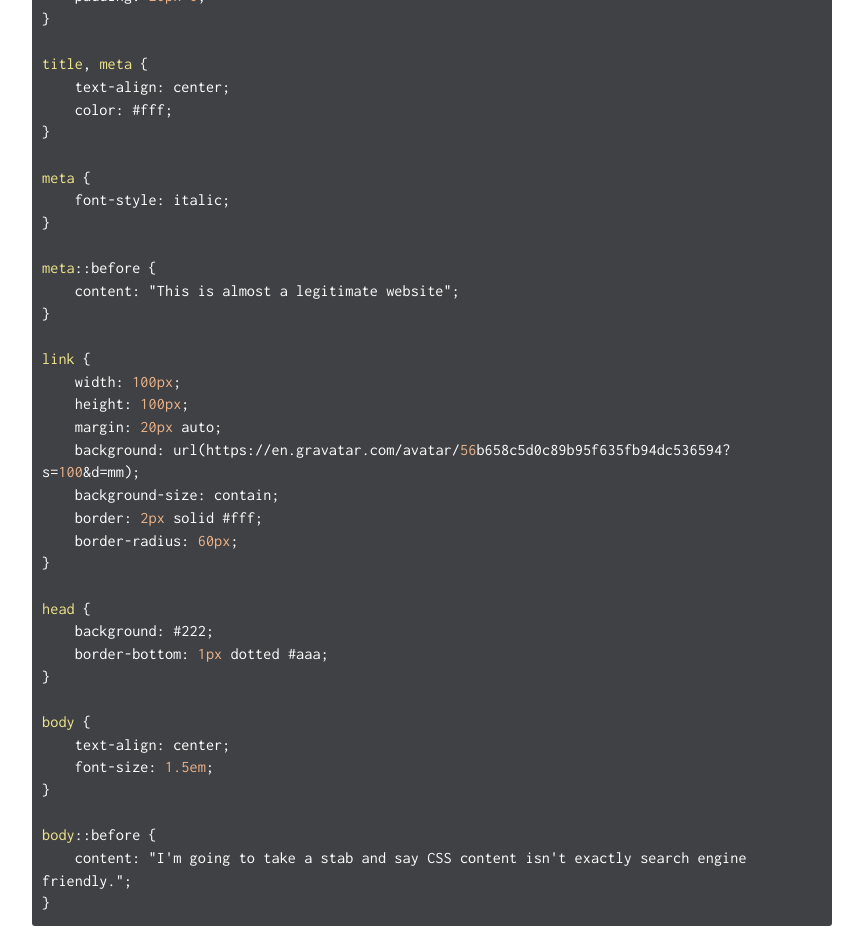
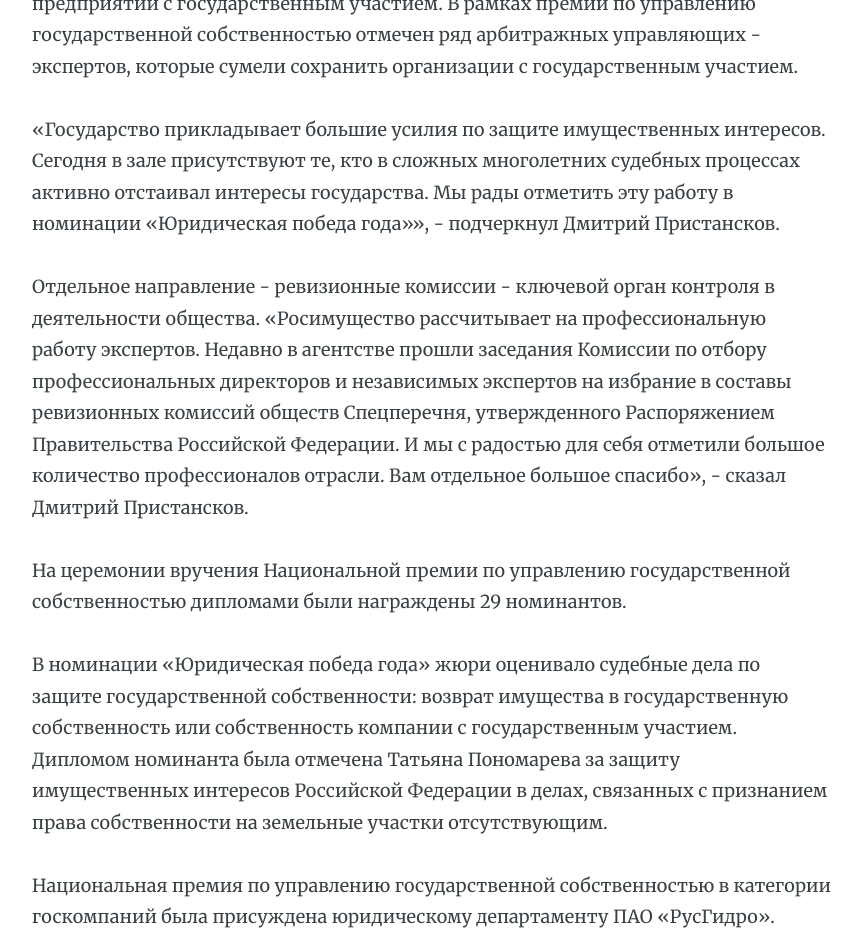
Before and after one commit to dennisd1/prize, a Jekyll site: the page built from _posts/2016-12-18-extreme-css-zen-garden.md, in a window 1280 px wide and 1400 px high, scrolled down 1708 px. Shown: the top 952 px of the window, without its empty margins (208-1071 px from the left). Built offline with Jekyll 4.4.1, drawn with Linux system fonts in a browser that asks for light colours; nearby versions of some CDN libraries; some of the changed text lies outside the part shown.

Commit message:
Update 2016-12-18-extreme-css-zen-garden.md

```diff
--- a/_posts/2016-12-18-extreme-css-zen-garden.md
+++ b/_posts/2016-12-18-extreme-css-zen-garden.md
@@ -20,199 +20,34 @@ permalink: /tips/2016/12/18/press-release.html
 
 [<img src="/a/rosim2016.jpg" alt="extreme css zen garden">](http://cyan-accordion.cloudvent.net/index.html)
 
-And the CSS to go with that.
+С приветственным словом к организаторам и участникам церемонии обратился руководитель Росимущества Дмитрий Пристансков.
 
-{% highlight css %}
-html {
-    font-family: Helvetica, Arial, sans-serif;
-    height: 100%;
-    background: #eee;
-}
+Дмитрий Пристансков отметил вклад Экспертно-консультационного совета при Росимуществе в повышение эффективности и прозрачности управления государственным имуществом. Результатом работы совета за прошедшие годы стали экспертные заключения и методические рекомендации по различным направлениям деятельности агентства, многие из которых в дальнейшем были направлены в Правительство РФ и Минэкономразвития России.
 
-head, title, meta, link {
-    display: block;
-}
+В настоящее время большая работа ведется в части предотвращения банкротств предприятий с государственным участием. В рамках премии по управлению государственной собственностью отмечен ряд арбитражных управляющих - экспертов, которые сумели сохранить организации с государственным участием.
 
-title {
-    font-size: 5em;
-    padding: 20px 0;
-}
+«Государство прикладывает большие усилия по защите имущественных интересов. Сегодня в зале присутствуют те, кто в сложных многолетних судебных процессах активно отстаивал интересы государства. Мы рады отметить эту работу в номинации «Юридическая победа года»», - подчеркнул Дмитрий Пристансков.
 
-title, meta {
-    text-align: center;
-    color: #fff;
-}
+Отдельное направление - ревизионные комиссии - ключевой орган контроля в деятельности общества.  «Росимущество рассчитывает на профессиональную работу экспертов. Недавно в агентстве прошли заседания Комиссии по отбору профессиональных директоров и независимых экспертов на избрание в составы ревизионных комиссий обществ Спецперечня, утвержденного Распоряжением Правительства Российской Федерации. И мы с радостью для себя отметили большое количество профессионалов отрасли. Вам отдельное большое спасибо», - сказал Дмитрий Пристансков.
 
-meta {
-    font-style: italic;
-}
+На церемонии вручения Национальной премии по управлению государственной собственностью дипломами были награждены 29 номинантов.
 
-meta::before {
-    content: "This is almost a legitimate website";
-}
+В номинации «Юридическая победа года» жюри оценивало судебные дела по защите государственной собственности: возврат имущества в государственную собственность или собственность компании с государственным участием. Дипломом номинанта была отмечена Татьяна Пономарева за защиту имущественных интересов Российской Федерации в делах, связанных с признанием права собственности на земельные участки отсутствующим.
 
-link {
-    width: 100px;
-    height: 100px;
-    margin: 20px auto;
-    background: url(https://en.gravatar.com/avatar/56b658c5d0c89b95f635fb94dc536594?s=100&d=mm);
-    background-size: contain;
-    border: 2px solid #fff;
-    border-radius: 60px;
-}
+Национальная премия по управлению государственной собственностью в категории госкомпаний была присуждена юридическому департаменту ПАО «РусГидро».
 
-head {
-    background: #222;
-    border-bottom: 1px dotted #aaa;
-}
+Дипломом лауреата было отмечено Управление правового обеспечения и судебной защиты Росимущества (судебный спор по вопросу «золотых парашютов» ПАО Ростелеком). Дипломами номинантов в категории «Арбитражный управляющий года» за заслуги арбитражных управляющих, обеспечивших сохранность предприятий с государственным участием и рабочих мест, были отмечены Юлия Устимова и Анатолий Селищев. Лауреатами премии стали Александр Петров и Виктор Костомаров (ведение процедуры банкротства АО «Балтийский завод»).
 
-body {
-    text-align: center;
-    font-size: 1.5em;
-}
+Номинантами премии в номинации «Эффективная ревизионная деятельность» стали Олег Дранко и Наталия Анникова (за руководство ревизионной комиссией ОАО "РЖД").  Дипломом лауреата была отмечена ревизионная комиссия "ОРКК" за командную работу под руководством независимого эксперта Александра Полтавцева, эффективное взаимодействие с профильными подразделениями Росимущества и ГК «Роскосмос», выработку рекомендаций, направленных на повышение эффективности деятельности, позволивших минимизировать существенные правовые риски. Дипломом лауреата отмечена ревизионная комиссия ПАО «АЭРОФЛОТ» за организацию эффективной работы и взаимодействие с менеджментом и структурными подразделениями компании.
 
-body::before {
-    content: "I'm going to take a stab and say CSS content isn't exactly search engine friendly.";
-}
-{% endhighlight %}
+Национальная премия по управлению государственной собственностью была присуждена ревизионной комиссии ОАО «Мосхимфармпрепараты им. Семашко» в составе Ольги Трегубенко, Александра Чиликова и Станислава Сафина, предотвративших банкротство предприятия.
 
-I did a 90s version too:
+В номинации «Директор года» рассматривалась деятельность руководителей, обеспечивших существенный и стабильный рост финансовых показателей компаний с государственным участием в 2014-2015 гг.
 
-[<img src="/img/blog/css-garden/css-garden-2.png" alt="extreme css zen garden">](http://cyan-accordion.cloudvent.net/index2.html)
+В категории предприятий с выручкой до 1 млрд руб. для предприятий, не относящихся к предприятиям военно-промышленного комплекса (ВПК), дипломом номинанта был отмечен Дмитрий Кобзев - генеральный директор Новосибирского Аффинажного завода. Национальная премия по управлению государственной собственностью в категории предприятий с выручкой до 1 млрд руб. была присуждена Ваге Петросяну - генеральному директору АО «Архангельский аэропорт».
 
-See the [actual website](http://cyan-accordion.cloudvent.net/index2.html) for the full epileptic goodness.
+В категории от 10 до 100 млрд руб. для предприятий, не относящихся к ВПК, номинантом премии был признан Максим Шкадов - генеральный директор ОАО «ПО «Кристалл». Национальная премия по управлению государственной собственностью в этой категории была вручена Олегу Седельникову - генеральному директору ПАО «Машиностроительный завод».
 
-CSS:
+В категории предприятий ВПК с выручкой от 10 до 100 млрд руб. Национальная премия по управлению государственной собственностью присуждена Михаилу Будниченко - генеральному директору ОАО «ПО «Севмаш». В категории более 100 млрд руб. для предприятий ВПК премия присуждена Игорю Озару - генеральному директору ПАО «Компания «Сухой».
 
-{% highlight css %}
-html {
-    font-family: Helvetica, Arial, sans-serif;
-    height: 100%;
-    background-color: red;
-    -webkit-animation: bganimation 5s infinite alternate; /* Chrome, Safari, Opera */
-    animation: bganimation 5s infinite alternate;
-    text-align: center;
-}
-
-html::after {
-    content: url(http://31.media.tumblr.com/tumblr_m9dg70itF41ru71nxo1_100.gif);
-}
-
-/* Chrome, Safari, Opera */
-@-webkit-keyframes bganimation {
-    0%   {background: red;}
-    25%  {background: yellow;}
-    50%  {background: blue;}
-    100% {background: green;}
-}
-
-/* Standard syntax */
-@keyframes bganimation {
-    0%   {background: red;}
-    25%  {background: yellow;}
-    50%  {background: blue;}
-    100% {background: green;}
-}
-
-head, title, meta, link {
-    display: block;
-}
-
-title {
-    font-size: 4em;
-    font-weight: bold;
-    text-decoration: underline;
-    background: yellow;
-}
-
-title:hover {
-    background: green;
-}
-
-@keyframes blink {
-    to {
-        visibility: hidden;
-    }
-}
-
-@-webkit-keyframes blink {
-    to {
-        visibility: hidden;
-    }
-}
-
-title::before {
-    content: url(http://static.tumblr.com/x17glcz/T5dmizmm4/ani.businessman2.gif);
-}
-
-title::after {
-    content: url(http://33.media.tumblr.com/53c9c25e44646f7dff7684214ca28e88/tumblr_mgfh7uvmEo1ru71nxo1_250.gif);
-}
-
-meta {
-    position: absolute;
-    top: 0;
-    left: 0;
-    -webkit-animation: metaanimation 5s infinite alternate; /* Chrome, Safari, Opera */
-    animation: metaanimation 5s infinite alternate;
-}
-
-/* Chrome, Safari, Opera */
-@-webkit-keyframes metaanimation {
-    0%   {left: 400px; top: 250px;}
-    25%  {left: 0px; top: 400px;}
-    50%  {left:250px; top: 250px;}
-    100% {left: 500px; top: 300px;}
-}
-
-/* Standard syntax */
-@keyframes metaanimation {
-    0%   {left: 400px; top: 250px;}
-    25%  {left: 0px; top: 400px;}
-    50%  {left:250px; top: 250px;}
-    100% {left: 500px; top: 300px;}
-}
-
-meta::after {
-    content: url(http://www.animatedgif.net/underconstruction/anim0206-1_e0.gif);
-}
-
-link {
-    position: absolute;
-    bottom: 0;
-    right: 0;
-    -webkit-animation: linkanimation 10s infinite alternate; /* Chrome, Safari, Opera */
-    animation: linkanimation 10s infinite alternate;
-}
-
-/* Chrome, Safari, Opera */
-@-webkit-keyframes linkanimation {
-    0%   {bottom: 400px; right: 250px;}
-    10%  {bottom: 0px; right: 400px;}
-    65%  {bottom:250px; right: 250px;}
-    100% {bottom: 500px; right: 300px;}
-}
-
-/* Standard syntax */
-@keyframes linkanimation {
-    0%   {bottom: 400px; right: 250px;}
-    10%  {bottom: 0px; right: 400px;}
-    65%  {bottom:250px; right: 250px;}
-    100% {bottom: 500px; right: 300px;}
-}
-
-link::after {
-    content: url(http://www.animatedgif.net/underconstruction/const_e0.gif);
-}
-
-body::before{
-    content: url(http://s3-ec.buzzfed.com/static/2013-10/enhanced/webdr05/15/9/anigif_enhanced-buzz-26358-1381845043-13.gif);
-}
-{% endhighlight %}
-
-
-
-#### So is this going to change the way we do web design?
-Well...**no** but I think it's still a good exercise because it's so constraining. You have to use every CSS trick in the book.
-
-Give it a go yourself, start with the HTML above and see what you can create. Post back here if you make something cool, I’d love to see what’s possible.
+В категории более 100 млрд руб. для предприятий, не относящихся к ВПК, Национальная премия по управлению государственной собственностью в номинации «Директор года» присуждена Борису Ковальчуку - председателю Правления ПАО «ИнтерРАО».
```
